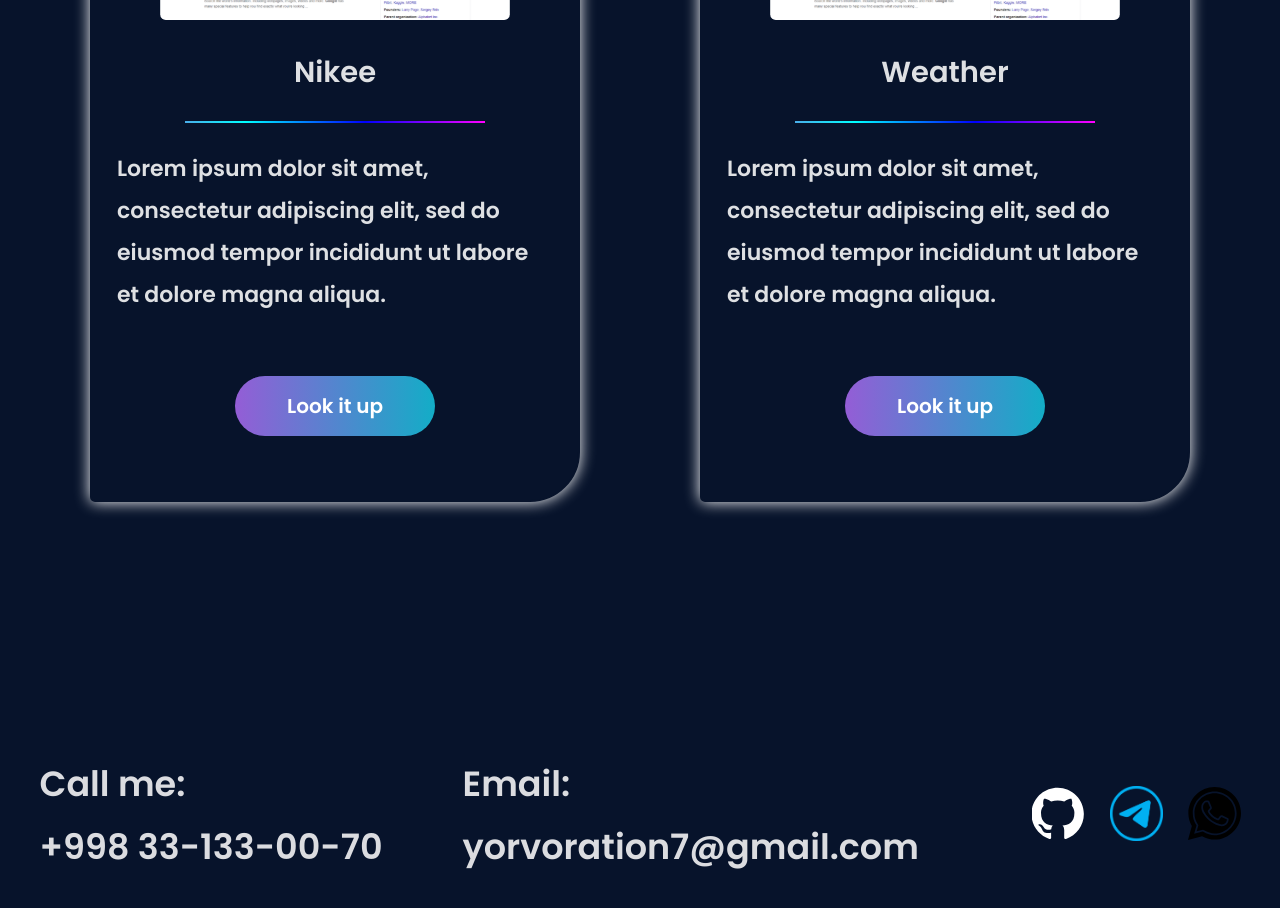
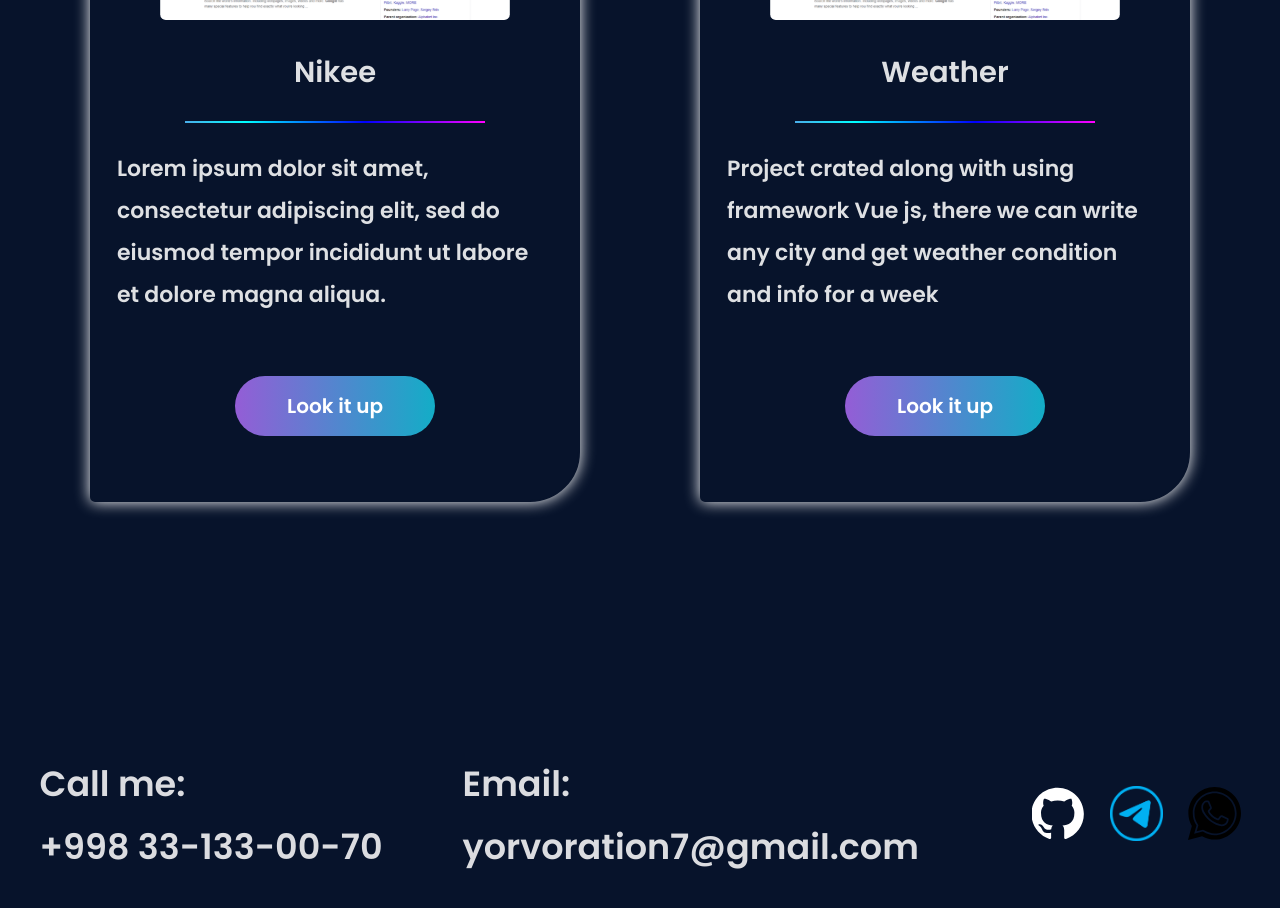
Before and after one commit to Yorvoration7/portfolio, a Vue app: page /#/projects in a window 1280 px wide. Shown: the part 1420-2328 px from the top of the page. Built offline with nearby package versions, Linux system fonts and the light colour scheme.

Commit message:
Update ProjectItemSecond.vue

```diff
--- a/src/components/Projects/ProjectItemSecond.vue
+++ b/src/components/Projects/ProjectItemSecond.vue
@@ -28,7 +28,7 @@
 <div class="line"></div>
 
 <p class="project__text">
-    Lorem ipsum dolor sit amet, consectetur adipiscing elit, sed do eiusmod tempor incididunt ut labore et dolore magna aliqua.
+    Project crated along with using framework Vue js, there we can write any city and get weather condition and info for a week
 </p>
 <a href="">
     <button onclick="window.location.href='https://github.com/Yorvoration7/weather-app'" class="get__project">Look it up</button>
```
